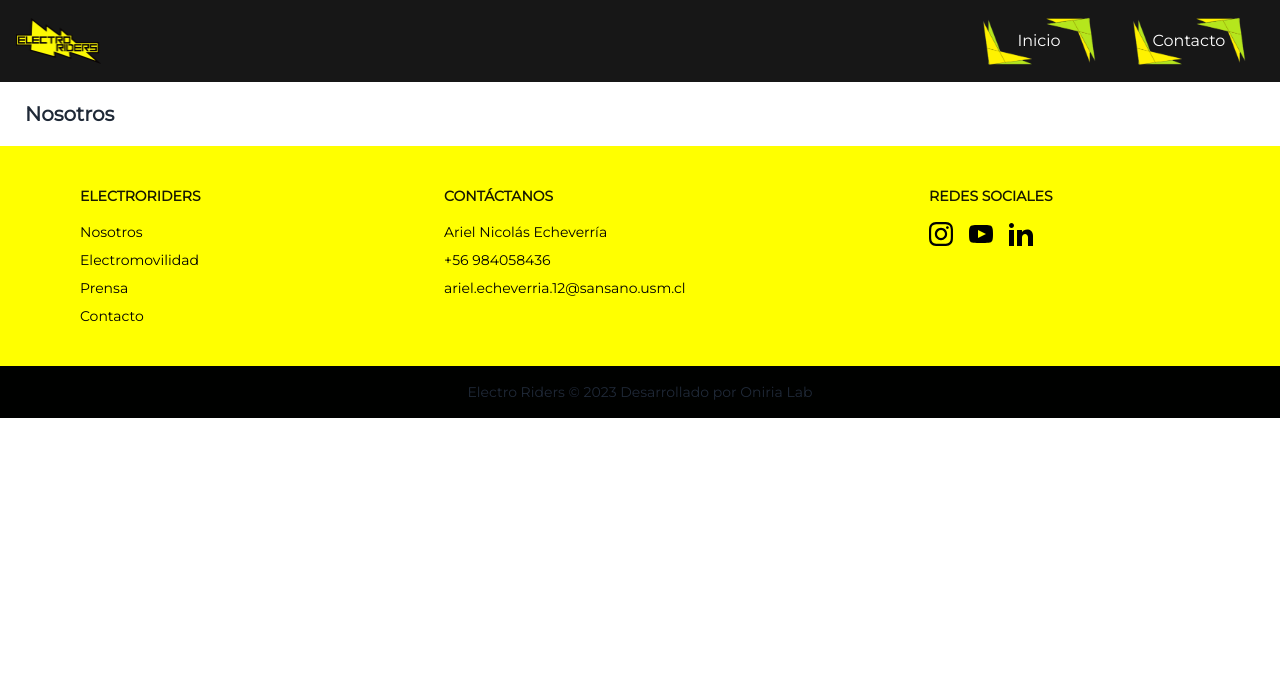
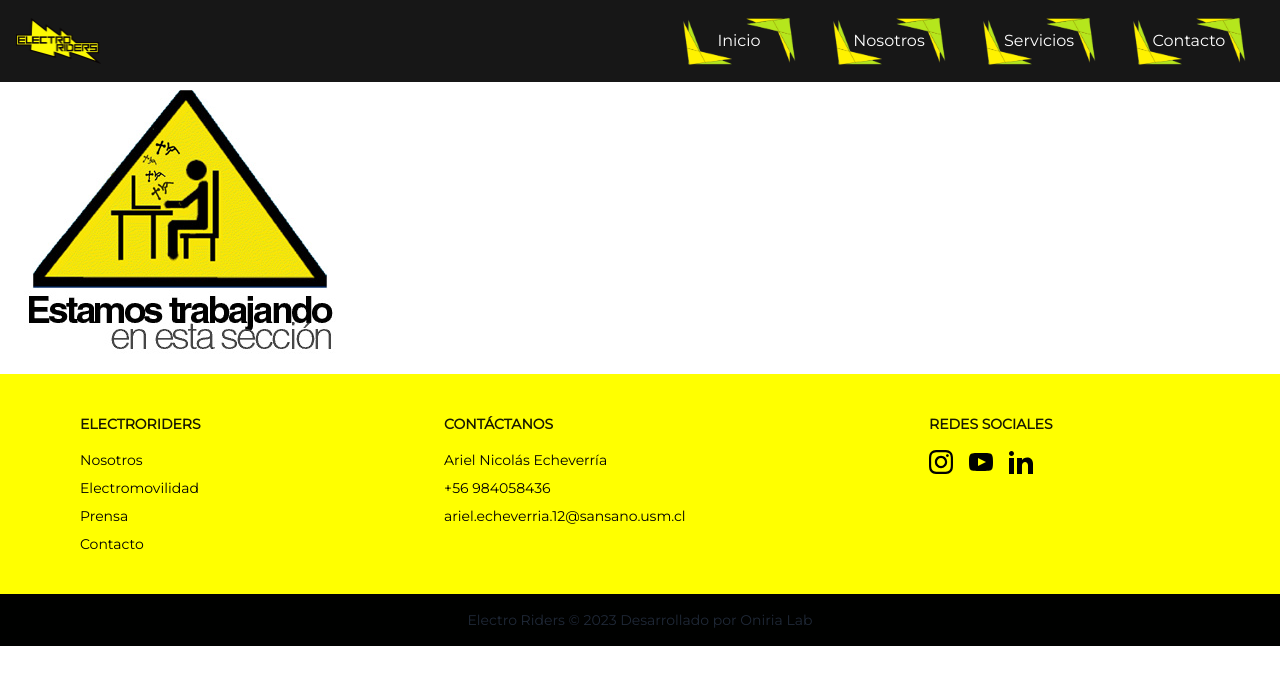
Before and after one commit to maufuenbus/electroriders, a React (Create React App) app: page /nosotros in a window 1280 px wide. Shown: the top 684 px of the page. Built offline with nearby package versions, Linux system fonts and the light colour scheme.

Commit message:
se agrega imagen en construcción

```diff
--- a/src/components/base/Header.js
+++ b/src/components/base/Header.js
@@ -7,8 +7,8 @@ import '../css/stylesHeader.css';
 
 const menuItems = [
   { path: '/', label: 'Inicio' },
-  // { path: '/nosotros', label: 'Nosotros' },
-  // { path: '/servicios', label: 'Servicios' },
+  { path: '/nosotros', label: 'Nosotros' },
+  { path: '/servicios', label: 'Servicios' },
   { path: '/contacto', label: 'Contacto' }
 ];
 
--- a/src/components/pages/Nosotros.js
+++ b/src/components/pages/Nosotros.js
@@ -1,7 +1,7 @@
 import React from 'react';
 import Header from '../base/Header';
 import Footer from '../base/Footer';
-
+import EnConstruccionImg from '../../assets/img/En-construccion.jpg';
 function Nosotros() {
   return (
     <>
@@ -9,7 +9,10 @@ function Nosotros() {
       <Header />
     </div>
     <div className="navbar bg-base-100">
-      <a className="btn btn-ghost normal-case text-xl">Nosotros</a>
+        <div className="flex justify-center"> {/* Centrar contenido horizontalmente */}
+            <img src={EnConstruccionImg} alt="En construcción" className="max-w-lg" />
+
+        </div>
     </div>
     <div>
       <Footer />
--- a/src/components/pages/Servicios.js
+++ b/src/components/pages/Servicios.js
@@ -1,7 +1,7 @@
 import React from 'react';
 import Header from '../base/Header';
 import Footer from '../base/Footer';
-
+import EnConstruccionImg from '../../assets/img/En-construccion.jpg';
 function Servicios() {
   return (
     <>
@@ -9,7 +9,9 @@ function Servicios() {
       <Header />
     </div>
     <div className="navbar bg-base-100">
-      <a className="btn btn-ghost normal-case text-xl">Servicios</a>
+      <div className="flex justify-center"> {/* Centrar contenido horizontalmente */}
+            <img src={EnConstruccionImg} alt="En construcción" className="max-w-lg" />
+        </div>
     </div>
     <div>
       <Footer />
```
Also changed, not shown: src/assets/img/En-construccion.jpg (added).
